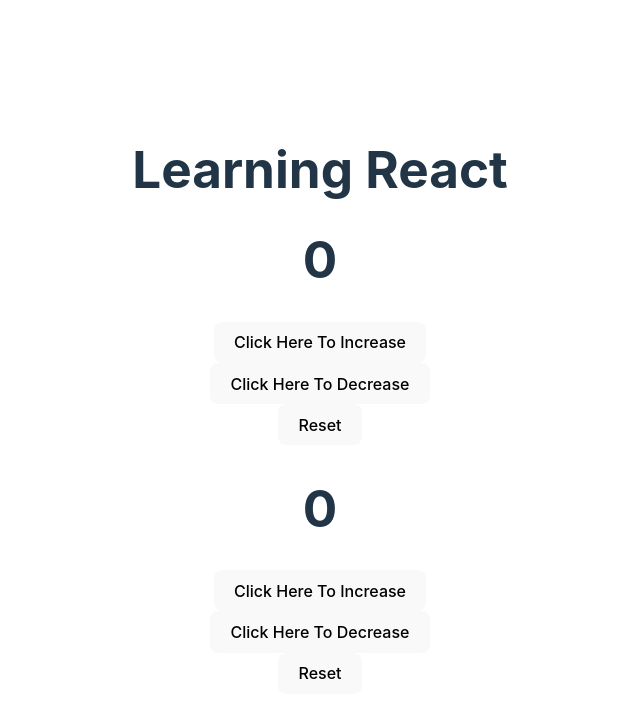
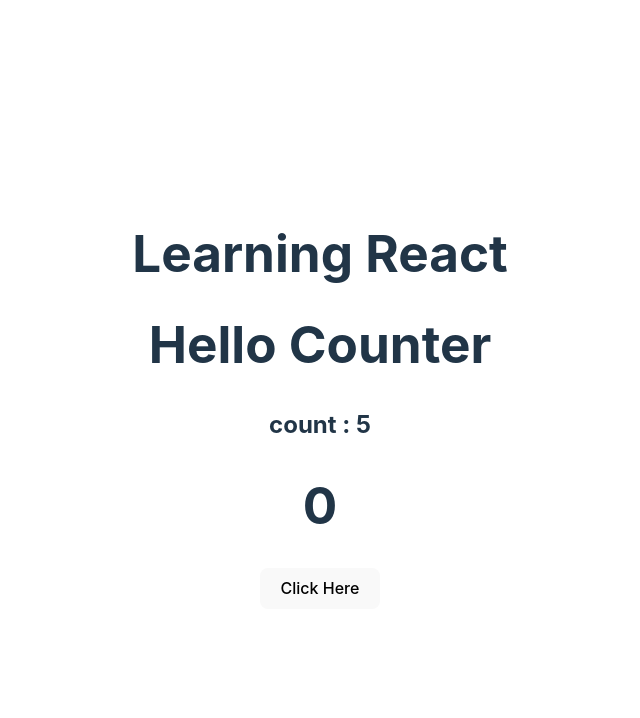
Before and after one commit to akhlaqueahmad119/React-Interview-Questions, a React (Vite) app: page / in a window 1280 px wide. Shown: the top 718 px of the page, without its empty margins (320-960 px from the left). Built offline with nearby package versions, Linux system fonts and the light colour scheme.

Commit message:
modify some code

```diff
--- a/src/App.jsx
+++ b/src/App.jsx
@@ -11,9 +11,9 @@
 import AutomaticCounter from "./CounterInReact/AutomaticCounter";
 import CounterButton from "./CounterInReact/CounterButton";
 // import Parent from "./Parent Child/Parent";
-import UseEffect from "./useEffect/UseEffect.jsx";
+// import UseEffect from "./useEffect/UseEffect.jsx";
 // import Memo from "./Memo/Memo.jsx";
-//  import UseRef from "./UseRef/UseRef.jsx";
+ import UseRef from "./UseRef/UseRef.jsx";
 // import Parent from "./useCallBack/Parent.jsx";
 // import CounterComponent from "./CustomHook/CounterComponent.jsx";
 // import ObjectUseState from "./Immutable State/ObjectUseState.jsx";
@@ -21,16 +21,16 @@
 // import Parent from "./Hoc/Parent.jsx";
 // const LazyLoading = lazy(() => import('./LazyLoading/LazyLoading'));
 // const Parent = lazy(() => import("./Parent Child/Parent"));
-import UseReducers from "./useReducer/UseReducers.jsx";
-import UseReducer from "./useReducer/UseReducer.jsx";
+// import UseReducers from "./useReducer/UseReducers.jsx";
+// import UseReducer from "./useReducer/UseReducer.jsx";
 
 function App() {
 
   return (
     <>
       <h1>Learning React</h1>
-      <UseReducer />
-      <UseReducers />
+      {/* <UseReducer />
+      <UseReducers /> */}
 
       {/* <UseEffect /> */}
       {/* <Memo /> */}
@@ -57,8 +57,8 @@
         <TextContext />
       </ContextProvider>
       <UserList /> */}
-      {/* <AutomaticCounter/> */}
-      {/* <CounterButton/> */}
+      <AutomaticCounter/>
+      <CounterButton/>
     </>
   );
 }
--- a/src/CounterInReact/AutomaticCounter.jsx
+++ b/src/CounterInReact/AutomaticCounter.jsx
@@ -4,9 +4,16 @@
   const [count, setCount] = React.useState(0);
   React.useEffect(() => {
     if (count === 10) return;
-    const id = setTimeout(() => setCount((pre) => pre + 1), 1000);
-    return () => clearTimeout(id);
-  }, [count]);
+    const id = setInterval(() => setCount((pre) =>
+    {
+      if (pre === 9) {
+         clearInterval(id)
+      }
+    return pre+1
+    }
+    ), 1000);
+    return () => clearInterval(id);
+  }, []);
   return (
     <div>
       <h1>Hello Counter</h1>
--- a/src/CounterInReact/CounterButton.jsx
+++ b/src/CounterInReact/CounterButton.jsx
@@ -1,12 +1,16 @@
 import React from "react";
 const CounterButton = () => {
   const [count, setCount] = React.useState(0);
-  const [id, setId] = React.useState(null);
   function handleClick() {
-    const id = setInterval(() => setCount((pre) => pre + 1), 1000);
-    setId(id)
+    const id = setInterval(() =>
+      setCount((pre) => {
+        if (pre === 9) {
+          console.log(pre)
+          clearInterval(id);
+        }
+        return pre+1
+      }), 1000);
   }
-  if (count === 20) clearInterval(id);
   return (
     <>
       <h1>{count}</h1>
--- a/src/UseRef/UseRef.jsx
+++ b/src/UseRef/UseRef.jsx
@@ -4,13 +4,13 @@
   // const ref = React.useRef();
   const inputRef = React.useRef(null);
   const [count, setCount] = React.useState(0);
-  const prevCountRef = React.useRef({});
+  const prevCountRef = React.useRef(0);
   console.log(prevCountRef, "n");
   React.useEffect(() => {
     // Store the previous count value
-    console.log(count);
-    prevCountRef.current = count;
-    console.log("Akhlaque");
+      console.log("Previous count: ", prevCountRef.current);
+      prevCountRef.current = count;
+      console.log("Current count: ", count);
   }, [count]);
 
   React.useEffect(() => {
```
Also changed, not shown: src/UseRef/README.md.
